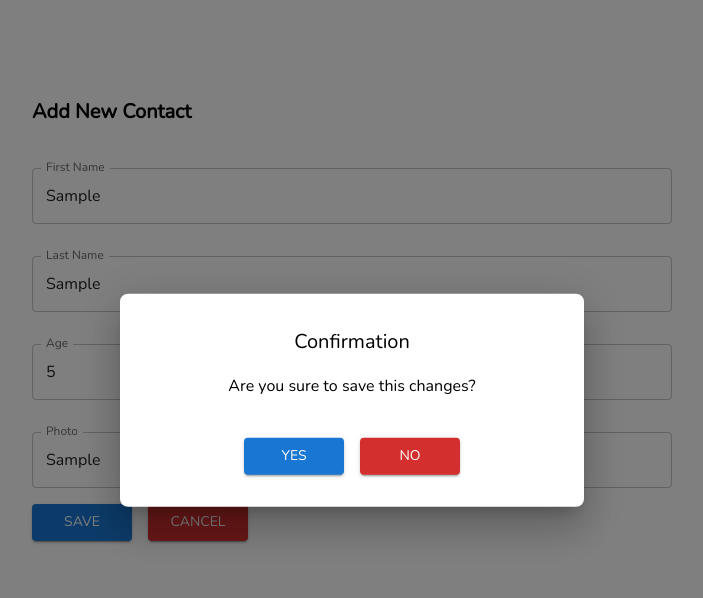
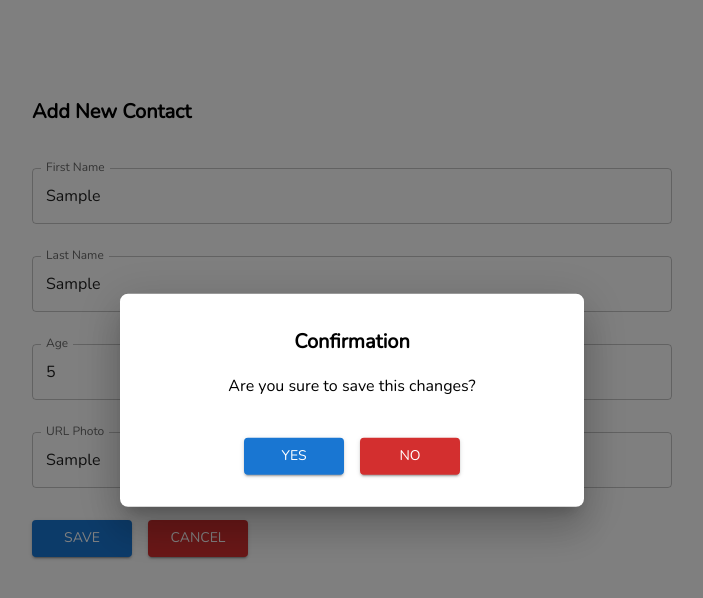
Before and after one commit to Hegi29/contact, a React (Create React App) app: page /add in a window 1280 px wide. Both pictures are taken after typing "Sample", "Sample", "5", "Sample" into the empty fields and a click on the button "SAVE". Shown: the top 598 px of the page, without its empty margins (288-991 px from the left). Built offline with nearby package versions, Linux system fonts and the light colour scheme.

Commit message:
refactor: modal alert

```diff
--- a/src/components/modal.tsx
+++ b/src/components/modal.tsx
@@ -1,20 +1,16 @@
 import { Avatar, Box, Button, Modal, Stack, Typography } from '@mui/material';
 
 import { styleModal } from './style';
+import { ModalProps, NonPhotoProps, PhotoProps } from '../types/Modal';
 
-export type NonPhotoProps = { message: string, handleYes: () => void, handleClose: () => void }
-export type ModalProps = { message: string, open: boolean, handleClose: () => void, handleYes: () => void, srcPhoto?: string, modalType?: string }
-export type PhotoProps = { srcPhoto: string };
-
-const NonPhoto = ({ message, handleYes, handleClose }: any) => {
+const NonPhoto = ({ title, message, handleYes, handleClose }: NonPhotoProps) => {
   return (
     <>
       <Typography id="modal-title" variant="h6" component="h2" textAlign='center'>
-        Confirmation
+        <strong>{title}</strong>
       </Typography>
       <Typography id="modal-description" sx={{ mt: 2 }} textAlign='center'>
         {message}
-        {/* // Are you sure to make changes to this data? */}
       </Typography>
       <Stack
         direction="row"
@@ -23,9 +19,13 @@ const NonPhoto = ({ message, handleYes, handleClose }: any) => {
         justifyContent="center"
         alignItems="center"
         mt={5}>
-        <Button variant="contained" type="submit" sx={{ width: '100px' }} onClick={handleYes}>Yes</Button>
-        <Button variant="contained" type="button" color="error" sx={{ width: '100px' }} onClick={handleClose}>No</Button>
-        {/* <Button variant="contained" type="submit" sx={{ width: '100px' }} onClick={handleOK}>OK</Button> */}
+        {title === 'Confirmation' && <>
+          <Button variant="contained" type="submit" sx={{ width: '100px' }} onClick={handleYes}>Yes</Button>
+          <Button variant="contained" type="button" color="error" sx={{ width: '100px' }} onClick={handleClose}>No</Button>
+        </>}
+        {title !== 'Confirmation' && <>
+          <Button variant="contained" type="submit" sx={{ width: '100px' }} onClick={handleClose}>OK</Button>
+        </>}
       </Stack>
     </>
   )
@@ -43,7 +43,7 @@ const Photo = ({ srcPhoto }: PhotoProps) => {
   )
 }
 
-export default function KeepMountedModal({ message, open, handleClose, handleYes, srcPhoto, modalType }: ModalProps) {
+export default function KeepMountedModal({ title, message, open, handleClose, handleYes, srcPhoto, modalType }: ModalProps) {
   return (
     <Modal
       keepMounted
@@ -53,7 +53,7 @@ export default function KeepMountedModal({ message, open, handleClose, handleYes
       aria-describedby="modal-description"
     >
       <Box sx={styleModal}>
-        {modalType !== 'photo' && <NonPhoto message={message} handleYes={handleYes} handleClose={handleClose} />}
+        {modalType !== 'photo' && <NonPhoto title={title} message={message} handleYes={handleYes} handleClose={handleClose} />}
         {modalType === 'photo' && <Photo srcPhoto={srcPhoto ?? ''} />}
       </Box>
     </Modal>
--- a/src/components/table.tsx
+++ b/src/components/table.tsx
@@ -18,11 +18,13 @@ export default function DataTable({ list, startNo }: DataTableProps) {
   const dispatch = useDispatch()
 
   const [open, setOpen] = useState(false);
+  const [title, setTitle] = useState('');
   const [message, setMessage] = useState('');
   const [idDelete, setIDDelete] = useState('');
   const [srcPhoto, setSrcPhoto] = useState('');
   const [modalType, setModalType] = useState('');
 
+  const handleOpen = () => setOpen(true);
   const handleClose = () => setOpen(false);
 
   const handleEdit = (id: string) => {
@@ -31,25 +33,34 @@ export default function DataTable({ list, startNo }: DataTableProps) {
 
   const handleDelete = async (id: string, name: string) => {
     await setIDDelete(id);
+    await setTitle('Confirmation');
     await setMessage(`Are You Sure to Delete ${name}?`);
     await setOpen(true);
   }
 
   const handleYes = async () => {
     const response = await deleteContact(idDelete) as any;
+    console.log('response :', response);
 
     if (response?.status === HttpStatusCode.Created || response?.status === HttpStatusCode.Ok) {
       await setMessage('Successully Deleted, this message will disappear in 2 seconds');
       setTimeout(async () => {
-        await setOpen(false);
+        await handleClose();
         dispatch(toggleLoader(false));
         navigate('/');
       }, 2000)
       return;
     }
+
+    await handleClose();
+    await setTitle('Error');
+    await setMessage(response.message);
+    await handleOpen();
+    dispatch(toggleLoader(false));
   }
 
   const handlePreviewPhoto = async (src: string) => {
+    await setTitle('');
     await setModalType('photo');
     await setSrcPhoto(src);
     await setOpen(true);
@@ -57,7 +68,7 @@ export default function DataTable({ list, startNo }: DataTableProps) {
 
   return (
     <>
-      <KeepMountedModal message={message} open={open} handleClose={handleClose} handleYes={handleYes} srcPhoto={srcPhoto} modalType={modalType} />
+      <KeepMountedModal title={title} message={message} open={open} handleClose={handleClose} handleYes={handleYes} srcPhoto={srcPhoto} modalType={modalType} />
       <TableContainer component={Paper}>
         <Table sx={{ minWidth: 650 }} aria-label="list contact table">
           <TableHead>
--- a/src/containers/DetailContact.tsx
+++ b/src/containers/DetailContact.tsx
@@ -34,6 +34,7 @@ const DetailContact = () => {
   const dispatch = useDispatch()
 
   const [open, setOpen] = useState(false);
+  const [title, setTitle] = useState('');
   const [message, setMessage] = useState('');
 
   const handleOpen = () => setOpen(true);
@@ -58,6 +59,7 @@ const DetailContact = () => {
   }, [])
 
   const onSubmit: SubmitHandler<any> = async () => {
+    await setTitle('Confirmation');
     await setMessage('Are you sure to save this changes?');
     await handleOpen();
   }
@@ -73,6 +75,7 @@ const DetailContact = () => {
     const values = getValues();
     const response = await putContact(values, id) as any;
     if (response?.status === HttpStatusCode.Created) {
+      await setTitle('Info');
       await setMessage('Successully updated, this message will disappear in 2 seconds');
       setTimeout(async () => {
         await handleClose();
@@ -83,19 +86,21 @@ const DetailContact = () => {
     }
 
     await handleClose();
-    await setMessage('Error');
+    await setTitle('Error');
+    await setMessage(response.message);
     await handleOpen();
     dispatch(toggleLoader(false));
   }
 
   const handleCancel = async () => {
-    await setMessage('Are You Sure?');
+    await setTitle('Confirmation');
+    await setMessage('Are you sure?');
     await handleOpen();
   }
 
   return (
     <>
-      <KeepMountedModal message={message} open={open} handleClose={handleClose} handleYes={handleYes} />
+      <KeepMountedModal title={title} message={message} open={open} handleClose={handleClose} handleYes={handleYes} />
       <Box
         sx={{
           width: '50%',
@@ -120,7 +125,10 @@ const DetailContact = () => {
             <Typography variant="caption" display="block" gutterBottom color='error'>
               {errors?.age?.message as any}
             </Typography>
-            <TextField id="photo" label="Photo" variant="outlined" {...register("photo")} />
+            <TextField id="photo" label="URL Photo" variant="outlined" {...register("photo")} />
+            <Typography variant="caption" display="block" gutterBottom color='error'>
+              {errors?.photo?.message as any}
+            </Typography>
             <Stack direction="row" spacing={2}>
               <Button variant="contained" type="submit" sx={{ width: '100px' }}>Save</Button>
               <Button variant="contained" type="button" color="error" sx={{ width: '100px' }} onClick={handleCancel}>Cancel</Button>
--- a/src/containers/FormContact.tsx
+++ b/src/containers/FormContact.tsx
@@ -28,12 +28,14 @@ const FormContact = () => {
   const dispatch = useDispatch()
 
   const [open, setOpen] = useState(false);
+  const [title, setTitle] = useState('');
   const [message, setMessage] = useState('');
 
   const handleOpen = () => setOpen(true);
   const handleClose = () => setOpen(false);
 
   const onSubmit: SubmitHandler<any> = async () => {
+    await setTitle('Confirmation');
     await setMessage('Are you sure to save this changes?');
     await handleOpen();
   }
@@ -49,6 +51,7 @@ const FormContact = () => {
 
     const response = await postContact(values) as any;
     if (response?.status === HttpStatusCode.Created) {
+      await setTitle('Info');
       await setMessage('Successully added, this message will disappear in 2 seconds');
       setTimeout(async () => {
         await handleClose();
@@ -59,19 +62,21 @@ const FormContact = () => {
     }
 
     await handleClose();
-    await setMessage('Error');
+    await setTitle('Error');
+    await setMessage(response.message);
     await handleOpen();
     dispatch(toggleLoader(false));
   }
 
   const handleCancel = async () => {
-    await setMessage('Are You Sure?');
+    await setTitle('Confirmation');
+    await setMessage('Are you sure?');
     await handleOpen();
   }
 
   return (
     <>
-      <KeepMountedModal message={message} open={open} handleClose={handleClose} handleYes={handleYes} />
+      <KeepMountedModal title={title} message={message} open={open} handleClose={handleClose} handleYes={handleYes} />
       <Box
         sx={{
           width: '50%',
@@ -96,7 +101,10 @@ const FormContact = () => {
             <Typography variant="caption" display="block" gutterBottom color='error'>
               {errors?.age?.message as any}
             </Typography>
-            <TextField id="photo" label="Photo" variant="outlined" {...register("photo")} />
+            <TextField id="photo" label="URL Photo" variant="outlined" {...register("photo")} />
+            <Typography variant="caption" display="block" gutterBottom color='error'>
+              {errors?.photo?.message as any}
+            </Typography>
             <Stack direction="row" spacing={2}>
               <Button variant="contained" type="submit" sx={{ width: '100px' }}>Save</Button>
               <Button variant="contained" type="button" color="error" sx={{ width: '100px' }} onClick={handleCancel}>Cancel</Button>
--- a/src/schemas/contact.ts
+++ b/src/schemas/contact.ts
@@ -3,7 +3,10 @@ import * as yup from "yup";
 const schema = yup.object().shape({
   firstName: yup.string().required('Required'),
   lastName: yup.string().required('Required'),
-  age: yup.number().required('Required')
+  age: yup.number()
+    .transform(value => (isNaN(value) ? undefined : value))
+    .required('Required'),
+  photo: yup.string().required('Required'),
 });
 
 export default schema
--- /dev/null
+++ b/src/types/Modal.ts
@@ -0,0 +1,3 @@
+export type NonPhotoProps = { title: string, message: string, handleYes: () => void, handleClose: () => void }
+export type ModalProps = { title: string, message: string, open: boolean, handleClose: () => void, handleYes: () => void, srcPhoto?: string, modalType?: string }
+export type PhotoProps = { srcPhoto: string };
```
